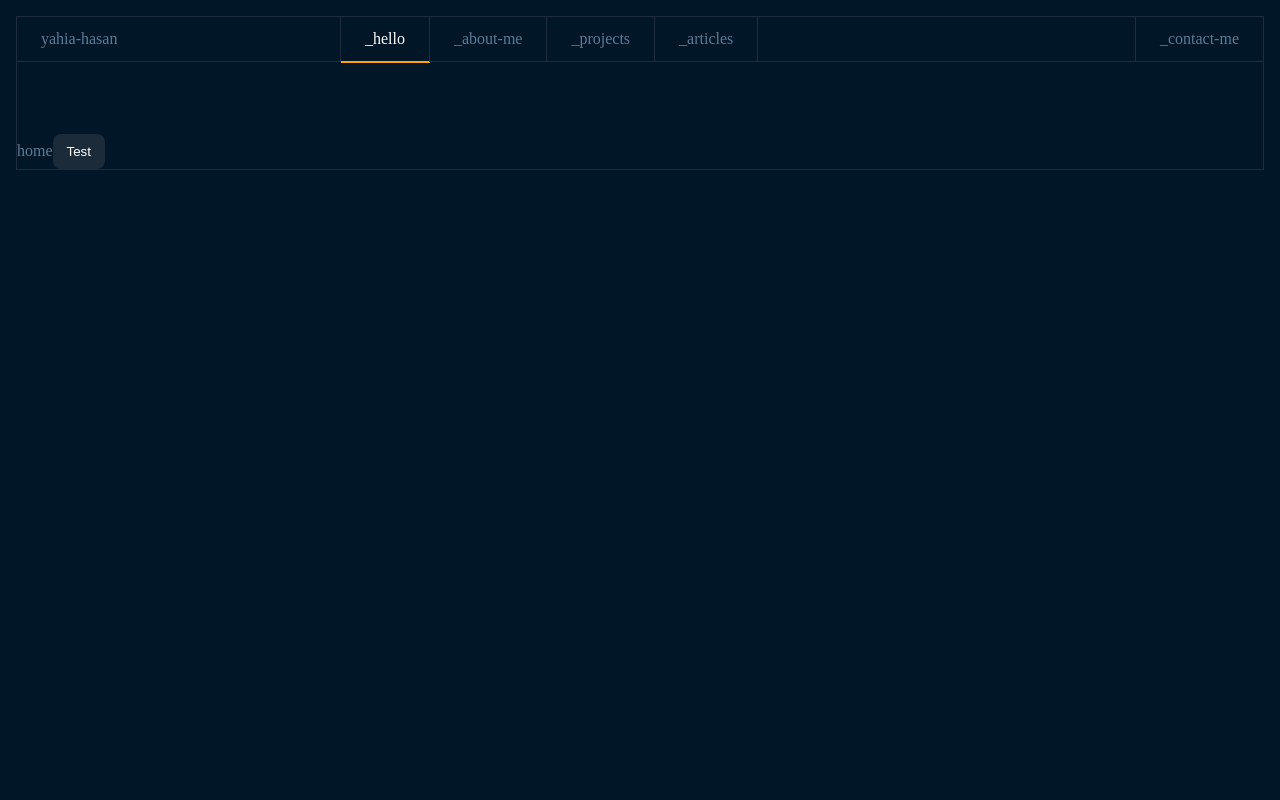
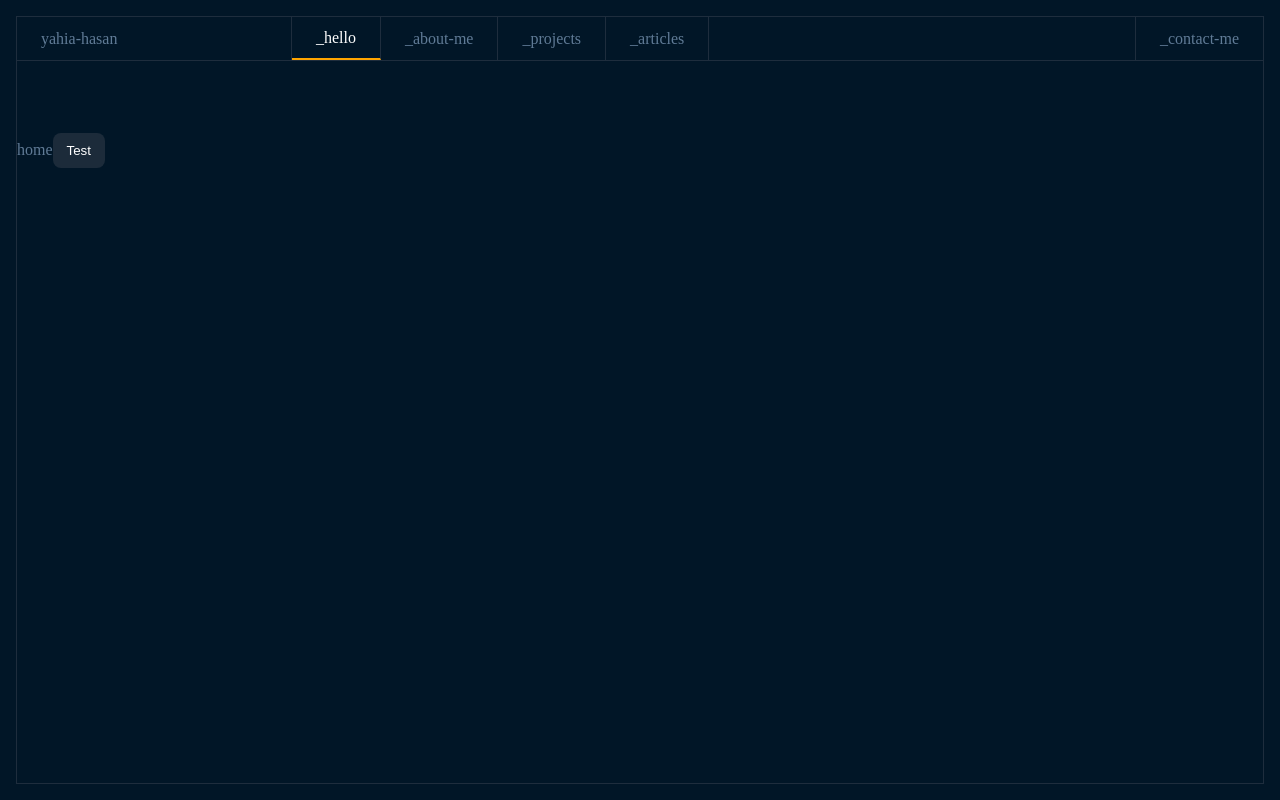
Before and after one commit to iamyahia/portfolio, a Next.js app: page / in a window 1280 px wide. Built offline with nearby package versions, Linux system fonts and the light colour scheme.

Commit message:
refactor: Update global styles to include box-sizing property and adjust body height

```diff
--- a/styles/base/_globals.scss
+++ b/styles/base/_globals.scss
@@ -1,12 +1,18 @@
 * {
   margin: 0;
   padding: 0;
+  box-sizing: border-box;
+}
+
+html,
+body {
+  height: calc(100% - 1rem);
 }
 
 body {
+  margin: 1rem;
+  overflow: hidden;
   color: $color-slate-blue;
-  overflow: hidden;
   border: 1px solid $color-ebony-clay;
   background-color: $color-black-pearl;
-  margin: 1rem;
 }
```
